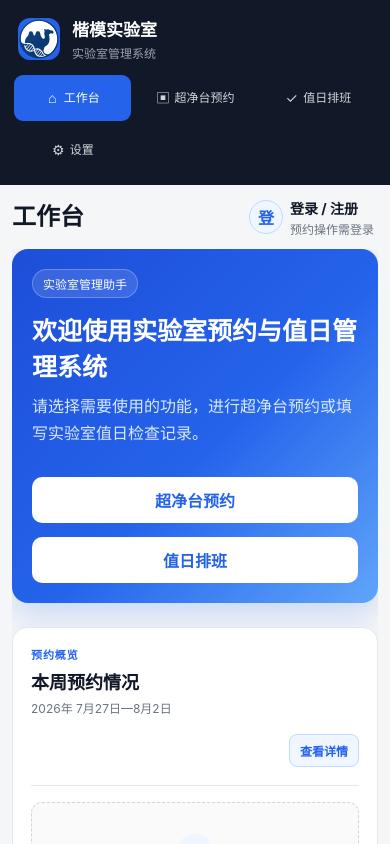
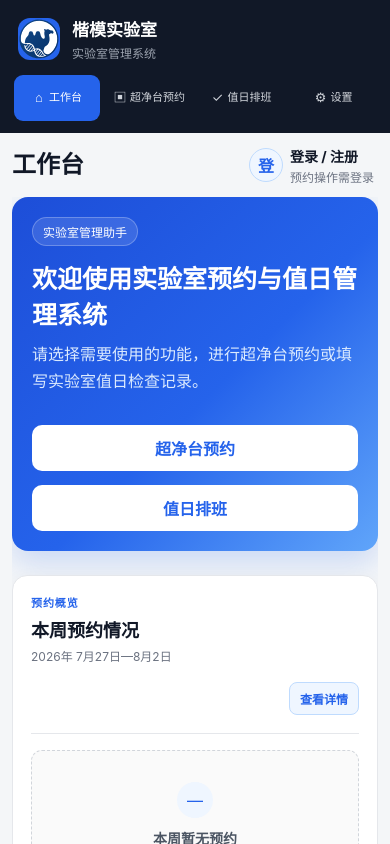
Before and after one commit to sosolinn/lab-scheduler, a Next.js app: page / in a window 390 px wide. Shown: the top 844 px of the page. Built offline with nearby package versions, Linux system fonts and the light colour scheme; no server answers; the database is empty.

Commit message:
移动端导航改为四项同一行

```diff
--- a/app/mobile.css
+++ b/app/mobile.css
@@ -45,7 +45,7 @@
 
   .nav-menu {
     display: grid;
-    grid-template-columns: repeat(3, minmax(0, 1fr));
+    grid-template-columns: repeat(4, minmax(0, 1fr));
     gap: 6px;
     overflow: visible;
   }
@@ -54,18 +54,18 @@
     min-width: 0;
     min-height: 46px;
     justify-content: center;
-    gap: 4px;
-    padding: 9px 3px;
-    font-size: 12px;
+    gap: 3px;
+    padding: 9px 2px;
+    font-size: 11px;
     line-height: 1.2;
     text-align: center;
     white-space: nowrap;
   }
 
   .nav-item span {
-    width: 15px;
-    flex: 0 0 15px;
-    font-size: 14px;
+    width: 14px;
+    flex: 0 0 14px;
+    font-size: 13px;
   }
 
   .weekly-booking-card {
@@ -182,19 +182,19 @@
   }
 
   .nav-menu {
-    gap: 4px;
+    gap: 3px;
   }
 
   .nav-item {
-    gap: 3px;
-    padding-inline: 2px;
-    font-size: 11px;
+    gap: 2px;
+    padding-inline: 1px;
+    font-size: 10px;
   }
 
   .nav-item span {
-    width: 13px;
-    flex-basis: 13px;
-    font-size: 13px;
+    width: 12px;
+    flex-basis: 12px;
+    font-size: 12px;
   }
 
   .weekly-booking-card {
```
